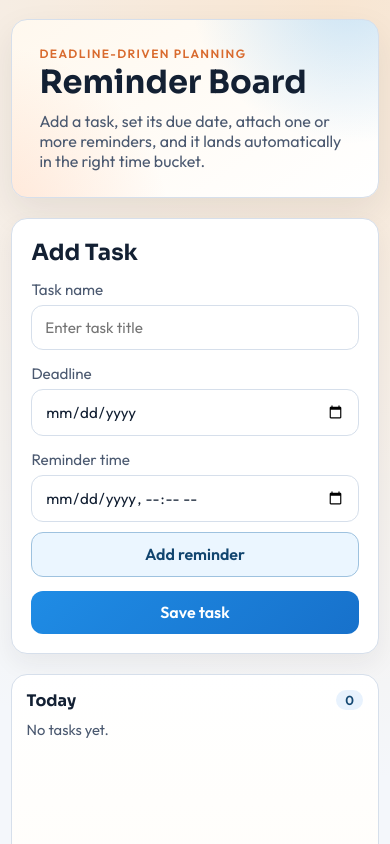
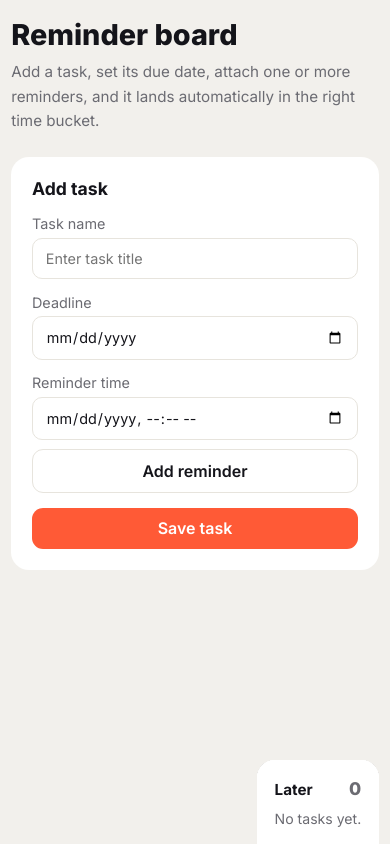
Before and after one commit to bilal-rauf-dev/tidyline-web, a React (Vite) app: page / in a window 390 px wide. Shown: the top 844 px of the page. Built offline with nearby package versions, Linux system fonts and the light colour scheme.

Commit message:
Apply TidyLine design system: bento board, dark Today card, flat task styling

```diff
--- a/src/App.css
+++ b/src/App.css
@@ -2,53 +2,38 @@
   width: min(1120px, 92vw);
   margin: 2.5rem auto 3rem;
   display: grid;
-  gap: 1.25rem;
+  gap: 1.5rem;
 }
 
 .hero {
-  padding: 1.6rem 1.7rem;
-  border-radius: 20px;
-  border: 1px solid var(--line);
-  background:
-    radial-gradient(circle at 92% -20%, rgba(57, 160, 237, 0.28), transparent 40%),
-    radial-gradient(circle at -8% 120%, rgba(255, 138, 76, 0.2), transparent 42%),
-    linear-gradient(145deg, #fff8ee, #ffffff);
-  box-shadow: 0 14px 35px rgba(29, 40, 57, 0.08);
-}
-
-.hero-tag {
-  margin: 0;
-  text-transform: uppercase;
-  letter-spacing: 0.12em;
-  font-weight: 600;
-  color: #d96b2f;
-  font-size: 0.75rem;
+  text-align: left;
 }
 
 .hero h1 {
-  margin: 0.35rem 0 0;
-  font-family: var(--font-heading);
-  font-size: clamp(2rem, 3.1vw, 3rem);
-  line-height: 1;
+  margin: 0;
+  font-size: clamp(1.8rem, 2.6vw, 2.4rem);
+  line-height: 1.1;
+  font-weight: 800;
 }
 
 .hero-copy {
-  margin: 0.8rem 0 0;
-  max-width: 62ch;
-  color: var(--ink-soft);
+  margin: 0.6rem 0 0;
+  max-width: 60ch;
+  font-size: 0.95rem;
+  line-height: 1.6;
+  color: var(--text-soft);
 }
 
 .entry-card {
-  border: 1px solid var(--line);
-  border-radius: 20px;
-  background: #ffffff;
-  padding: 1.2rem;
-  box-shadow: 0 10px 24px rgba(29, 40, 57, 0.06);
+  border-radius: var(--radius-card);
+  background: var(--surface);
+  padding: 1.3rem;
 }
 
 .entry-card h2 {
-  margin: 0 0 0.9rem;
-  font-size: 1.4rem;
+  margin: 0 0 1rem;
+  font-size: 1.1rem;
+  font-weight: 700;
 }
 
 .task-form {
@@ -59,22 +44,22 @@
 .task-form label {
   display: grid;
   gap: 0.35rem;
-  color: var(--ink-soft);
-  font-size: 0.95rem;
+  color: var(--text-soft);
+  font-size: 0.9rem;
 }
 
 input {
   border: 1px solid var(--line);
-  border-radius: 12px;
-  padding: 0.75rem 0.8rem;
+  border-radius: 10px;
+  padding: 0.7rem 0.8rem;
   font: inherit;
-  background: #fff;
-  color: var(--ink);
+  background: var(--surface);
+  color: var(--text);
 }
 
 input:focus-visible,
 button:focus-visible {
-  outline: 2px solid var(--focus);
+  outline: 2px solid var(--accent);
   outline-offset: 2px;
 }
 
@@ -86,92 +71,155 @@ button:focus-visible {
 
 button {
   border: 0;
-  border-radius: 12px;
+  border-radius: var(--radius-btn);
   font: inherit;
   font-weight: 600;
   cursor: pointer;
-  padding: 0.72rem 0.95rem;
+  padding: 0.68rem 0.95rem;
 }
 
 .primary {
-  background: linear-gradient(135deg, #1f8ce5, #1771cb);
+  background: var(--accent);
   color: #fff;
 }
 
 .secondary {
-  border: 1px solid #9ec2df;
-  background: #ebf6ff;
-  color: #11456f;
+  border: 1px solid var(--line);
+  background: var(--surface);
+  color: var(--text);
 }
 
 .chips {
   margin: 0;
   padding: 0;
   list-style: none;
-  display: flex;
-  flex-wrap: wrap;
-  gap: 0.5rem;
+  display: grid;
+  gap: 0.4rem;
 }
 
 .chips li {
   display: flex;
   align-items: center;
-  gap: 0.35rem;
-  border: 1px solid #d5e4f1;
-  background: #f6fbff;
-  border-radius: 999px;
-  padding: 0.3rem 0.35rem 0.3rem 0.65rem;
-  font-size: 0.82rem;
+  justify-content: space-between;
+  gap: 0.5rem;
+  border: 1px solid var(--line);
+  border-radius: 10px;
+  padding: 0.45rem 0.6rem;
+  font-size: 0.85rem;
+  color: var(--text);
 }
 
 .chips li button {
-  border-radius: 50%;
-  width: 1.4rem;
-  height: 1.4rem;
-  padding: 0;
-  background: #ffd9c8;
-  color: #5a280f;
+  border: 0;
+  background: none;
+  padding: 0 0.2rem;
+  font-weight: 700;
+  color: var(--text-soft);
 }
+
+/* Bento board */
 
 .buckets {
   display: grid;
-  gap: 0.95rem;
-  grid-template-columns: repeat(3, minmax(0, 1fr));
+  gap: 1rem;
+  grid-template-columns: repeat(4, minmax(0, 1fr));
+  grid-auto-rows: minmax(150px, auto);
+  grid-template-areas:
+    'today today week week'
+    'today today twoWeeks month'
+    'quarter year later later';
+}
+
+.bucket-today {
+  grid-area: today;
+}
+
+.bucket-week {
+  grid-area: week;
+}
+
+.bucket-twoWeeks {
+  grid-area: twoWeeks;
+}
+
+.bucket-month {
+  grid-area: month;
+}
+
+.bucket-quarter {
+  grid-area: quarter;
+}
+
+.bucket-year {
+  grid-area: year;
+}
+
+.bucket-later {
+  grid-area: later;
 }
 
 .bucket-column {
-  border: 1px solid var(--line);
-  border-radius: 18px;
-  background: linear-gradient(180deg, #ffffff, #fffdf9);
-  padding: 0.9rem;
-  min-height: 16rem;
+  border-radius: var(--radius-card);
+  background: var(--surface);
+  padding: 1.1rem;
+  display: flex;
+  flex-direction: column;
+}
+
+.bucket-column.dark {
+  background: var(--surface-dark);
+  color: var(--text-on-dark);
+}
+
+.bucket-stat {
+  margin: 0 0 0.9rem;
+}
+
+.bucket-stat strong {
+  display: block;
+  font-size: clamp(2rem, 3vw, 2.75rem);
+  font-weight: 800;
+  line-height: 1;
+}
+
+.bucket-stat span {
+  display: block;
+  margin-top: 0.3rem;
+  font-size: 0.85rem;
+  color: var(--text-on-dark-soft);
 }
 
 .bucket-header {
   display: flex;
-  align-items: center;
+  align-items: baseline;
   justify-content: space-between;
-  margin-bottom: 0.6rem;
+  margin-bottom: 0.7rem;
 }
 
 .bucket-header h3 {
   margin: 0;
-  font-size: 1rem;
+  font-size: 0.95rem;
+  font-weight: 700;
 }
 
-.bucket-header span {
-  background: #e8f2fd;
-  color: #144872;
-  border-radius: 999px;
-  padding: 0.15rem 0.6rem;
-  font-size: 0.82rem;
-  font-weight: 600;
+.bucket-header .count {
+  font-size: 1.1rem;
+  font-weight: 800;
+  color: var(--text-soft);
+}
+
+.bucket-column.dark .bucket-header .count {
+  color: var(--text-on-dark-soft);
 }
 
 .empty {
   margin: 0;
-  color: var(--ink-soft);
-  font-size: 0.92rem;
+  color: var(--text-soft);
+  font-size: 0.88rem;
+}
+
+.bucket-column.dark .empty {
+  color: var(--text-on-dark-soft);
 }
 
 .task-list {
@@ -179,19 +227,20 @@ button {
   padding: 0;
   list-style: none;
   display: grid;
-  gap: 0.6rem;
+  flex: 1;
 }
 
-.task {
-  border: 1px solid #e3e4e8;
-  border-radius: 12px;
-  padding: 0.62rem;
-  background: #fff;
+.task-list li.task {
+  padding: 0.7rem 0;
+  border-bottom: 1px solid var(--line);
 }
 
-.task.done {
-  background: #f6fffb;
-  border-color: #b4dfcc;
+.bucket-column.dark .task-list li.task {
+  border-bottom: 1px solid var(--line-on-dark);
+}
+
+.task-list li.task:last-child {
+  border-bottom: 0;
 }
 
 .task-top {
@@ -202,64 +251,137 @@ button {
 }
 
 .task strong {
-  font-size: 0.95rem;
+  font-size: 0.92rem;
+  font-weight: 600;
   line-height: 1.3;
+}
+
+.task.done strong {
+  text-decoration: line-through;
+  color: var(--text-soft);
+}
+
+.bucket-column.dark .task.done strong {
+  color: var(--text-on-dark-soft);
 }
 
 .task-toggle {
   display: inline-flex;
   align-items: center;
   gap: 0.3rem;
-  font-size: 0.78rem;
-  color: var(--ink-soft);
+  font-size: 0.75rem;
+  color: var(--text-soft);
+  flex-shrink: 0;
+}
+
+.bucket-column.dark .task-toggle {
+  color: var(--text-on-dark-soft);
 }
 
 .task-toggle input {
-  width: 0.95rem;
-  height: 0.95rem;
+  width: 0.9rem;
+  height: 0.9rem;
   margin: 0;
 }
 
-.deadline {
-  margin: 0.5rem 0 0;
-  font-size: 0.83rem;
-  color: #5a6171;
+.task-body {
+  display: flex;
+  align-items: flex-start;
+  gap: 0.8rem;
+  margin-top: 0.5rem;
 }
 
-.reminder-list {
-  margin: 0.45rem 0 0;
-  padding-left: 1.1rem;
-  color: #395066;
-  font-size: 0.78rem;
+.deadline-stat {
+  flex-shrink: 0;
+  text-align: center;
+  line-height: 1;
 }
 
-.reminder-chips {
-  margin-top: 0.5rem;
+.deadline-stat strong {
+  display: block;
+  font-size: 1.6rem;
+  font-weight: 800;
+}
+
+.deadline-stat span {
+  display: block;
+  margin-top: 0.2rem;
+  font-size: 0.68rem;
+  color: var(--text-soft);
+}
+
+.bucket-column.dark .deadline-stat span {
+  color: var(--text-on-dark-soft);
+}
+
+.task-details {
+  min-width: 0;
+  flex: 1;
+}
+
+.reminder-strip {
+  margin: 0.35rem 0 0;
+  padding: 0;
+  list-style: none;
+  display: grid;
+  gap: 0.25rem;
+}
+
+.reminder-strip li {
+  display: flex;
+  align-items: center;
+  gap: 0.45rem;
+  font-size: 0.76rem;
+  color: var(--text-soft);
+}
+
+.bucket-column.dark .reminder-strip li {
+  color: var(--text-on-dark-soft);
+}
+
+.reminder-dot {
+  width: 6px;
+  height: 6px;
+  border-radius: 50%;
+  background: var(--accent);
+  flex-shrink: 0;
+}
+
+.reminder-strip button {
+  border: 0;
+  background: none;
+  padding: 0;
+  font-weight: 700;
+  color: inherit;
 }
 
 .link-button {
   border: 0;
   background: none;
   padding: 0;
-  font-size: 0.78rem;
+  font-size: 0.76rem;
   font-weight: 600;
-  color: #1771cb;
+  color: var(--text-soft);
   cursor: pointer;
 }
 
 .link-button.danger {
-  color: #c0392b;
+  color: var(--accent);
+}
+
+.bucket-column.dark .link-button {
+  color: var(--text-on-dark-soft);
 }
 
 .task-actions {
   display: flex;
   gap: 0.9rem;
-  margin-top: 0.6rem;
+  margin-top: 0.55rem;
 }
 
 .task-reminder-builder {
-  grid-auto-flow: column;
-  grid-auto-columns: max-content;
+  display: flex;
+  gap: 0.5rem;
   align-items: center;
   margin-top: 0.5rem;
 }
@@ -271,13 +393,14 @@ button {
 .task-edit-form {
   display: grid;
   gap: 0.6rem;
+  padding: 0.7rem 0;
 }
 
 .task-edit-form label {
   display: grid;
   gap: 0.3rem;
-  color: var(--ink-soft);
-  font-size: 0.85rem;
+  color: var(--text-soft);
+  font-size: 0.82rem;
 }
 
 .task-edit-actions {
@@ -288,6 +411,11 @@ button {
 @media (max-width: 1024px) {
   .buckets {
     grid-template-columns: repeat(2, minmax(0, 1fr));
+    grid-template-areas:
+      'today today'
+      'week twoWeeks'
+      'month quarter'
+      'year later';
   }
 }
 
@@ -299,13 +427,8 @@ button {
     box-sizing: border-box;
   }
 
-  .hero,
-  .entry-card,
-  .bucket-column {
-    border-radius: 16px;
-  }
-
   .buckets {
     grid-template-columns: 1fr;
+    grid-template-areas: none;
   }
 }
--- a/src/App.jsx
+++ b/src/App.jsx
@@ -14,8 +14,7 @@ function App() {
   return (
     <main className="app-shell">
       <header className="hero">
-        <p className="hero-tag">Deadline-driven planning</p>
-        <h1>Reminder Board</h1>
+        <h1>Reminder board</h1>
         <p className="hero-copy">
           Add a task, set its due date, attach one or more reminders, and it
           lands automatically in the right time bucket.
@@ -28,6 +27,7 @@ function App() {
         {BUCKET_ORDER.map((bucket) => (
           <BucketColumn
             key={bucket}
+            bucketKey={bucket}
             label={BUCKET_LABELS[bucket]}
             tasks={buckets[bucket]}
             onToggle={toggleTask}
--- a/src/components/BucketColumn.jsx
+++ b/src/components/BucketColumn.jsx
@@ -1,12 +1,30 @@
 import { TaskCard } from './TaskCard'
 
-export function BucketColumn({ label, tasks, onToggle, onDelete, onUpdate, onAddReminder, onRemoveReminder }) {
+export function BucketColumn({
+  bucketKey,
+  label,
+  tasks,
+  onToggle,
+  onDelete,
+  onUpdate,
+  onAddReminder,
+  onRemoveReminder,
+}) {
+  const isToday = bucketKey === 'today'
+
   return (
-    <article className="bucket-column">
-      <div className="bucket-header">
-        <h3>{label}</h3>
-        <span>{tasks.length}</span>
-      </div>
+    <article className={`bucket-column bucket-${bucketKey}${isToday ? ' dark' : ''}`}>
+      {isToday ? (
+        <div className="bucket-stat">
+          <strong>{tasks.length}</strong>
+          <span>due today</span>
+        </div>
+      ) : (
+        <div className="bucket-header">
+          <h3>{label}</h3>
+          <span className="count">{tasks.length}</span>
+        </div>
+      )}
 
       {tasks.length === 0 ? (
         <p className="empty">No tasks yet.</p>
--- a/src/components/TaskForm.jsx
+++ b/src/components/TaskForm.jsx
@@ -48,7 +48,7 @@ export function TaskForm({ onAddTask }) {
 
   return (
     <section className="entry-card" aria-label="Add task">
-      <h2>Add Task</h2>
+      <h2>Add task</h2>
 
       <form onSubmit={handleSubmit} className="task-form">
         <label>
--- a/src/index.css
+++ b/src/index.css
@@ -1,13 +1,20 @@
-@import url('https://fonts.googleapis.com/css2?family=Outfit:wght@400;500;600;700&family=Sora:wght@500;600;700&display=swap');
+@import url('https://fonts.googleapis.com/css2?family=Inter:wght@400;500;600;700;800&display=swap');
 
 :root {
-  --bg: #f4f7fb;
-  --ink: #132033;
-  --ink-soft: #4b5970;
-  --line: #d6dfeb;
-  --focus: #1f8ce5;
-  --font-body: 'Outfit', 'Segoe UI', sans-serif;
-  --font-heading: 'Sora', 'Segoe UI', sans-serif;
+  --bg: #f2f0ec;
+  --surface: #ffffff;
+  --surface-dark: #141416;
+  --accent: #ff5a36;
+  --accent-soft: #c9c3f2;
+  --text: #14141a;
+  --text-soft: #6b6b72;
+  --text-on-dark: #f5f4f2;
+  --text-on-dark-soft: #a7a6ac;
+  --line: #e7e4dd;
+  --line-on-dark: rgba(245, 244, 242, 0.14);
+  --font: 'Inter', 'Segoe UI', sans-serif;
+  --radius-card: 18px;
+  --radius-btn: 11px;
 }
 
 * {
@@ -22,17 +29,15 @@ body,
 
 body {
   margin: 0;
-  font-family: var(--font-body);
-  color: var(--ink);
-  background:
-    radial-gradient(circle at 85% 0%, rgba(255, 197, 133, 0.35), transparent 30%),
-    radial-gradient(circle at 0% 100%, rgba(130, 193, 255, 0.25), transparent 35%),
-    var(--bg);
+  font-family: var(--font);
+  color: var(--text);
+  background: var(--bg);
 }
 
 h1,
 h2,
 h3 {
-  color: var(--ink);
-  font-family: var(--font-heading);
+  color: var(--text);
+  font-family: var(--font);
+  font-weight: 800;
 }
```
Also changed, not shown: src/components/TaskCard.jsx (+13 -3 lines), src/utils/dates.js (+8 -0 lines).
